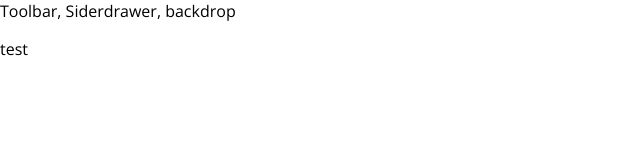
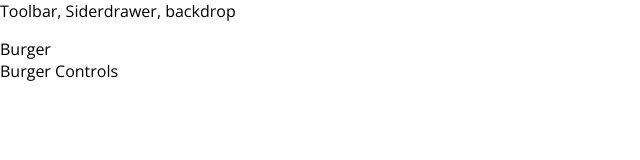
Before and after one commit to amassarwi/react-complete-guide, a React (Create React App) app: page / in a window 1280 px wide. Shown: the top 160 px of the page, without its empty margins (0-640 px from the left). Built offline with nearby package versions, Linux system fonts and the light colour scheme.

Commit message:
basic burger builder & module styles

```diff
--- a/src/App.js
+++ b/src/App.js
@@ -1,11 +1,12 @@
 import React from 'react';
 
 import Layout from './components/Layout/Layout';
+import BurgerBuilder from './containers/BurgerBuilder/BurgerBuilder';
 
 function App() {
   return (
     <Layout>
-      <p>test</p>
+      <BurgerBuilder></BurgerBuilder>
     </Layout>
   );
 }
--- a/src/components/Layout/Layout.jsx
+++ b/src/components/Layout/Layout.jsx
@@ -1,10 +1,12 @@
 import React from 'react';
-import Aux from '../../hoc/Aux';
+import Aux from '../../hoc/Aux/Aux';
+
+import styles from './Layout.module.css';
 
 const layout = ({ children }) => (
   <Aux>
     <div>Toolbar, Siderdrawer, backdrop</div>
-    <main>
+    <main className={styles.Content}>
       {children}
     </main>
   </Aux>
--- /dev/null
+++ b/src/components/Layout/Layout.module.css
@@ -0,0 +1,3 @@
+.Content {
+  margin-top: 16px;
+}
--- /dev/null
+++ b/src/containers/BurgerBuilder/BurgerBuilder.jsx
@@ -0,0 +1,16 @@
+import React, { Component } from 'react';
+
+import Aux from '../../hoc/Aux/Aux';
+
+class BurgerBuilder extends Component {
+  render() {
+    return (
+      <Aux>
+        <div>Burger</div>
+        <div>Burger Controls</div>
+      </Aux>
+    );
+  }
+}
+
+export default BurgerBuilder;
```
Also changed, not shown: src/hoc/Aux/Aux.jsx (renamed from src/hoc/Aux.jsx).
